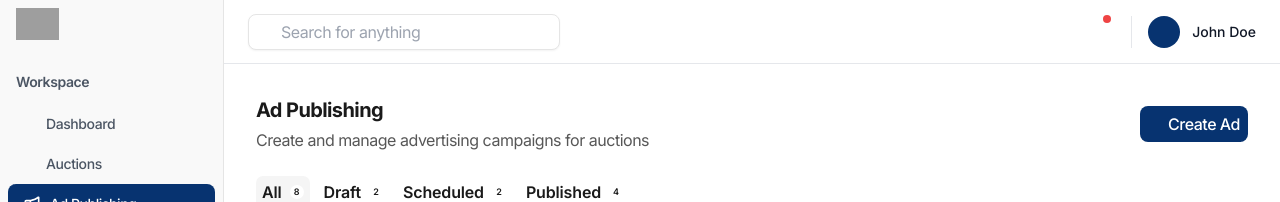
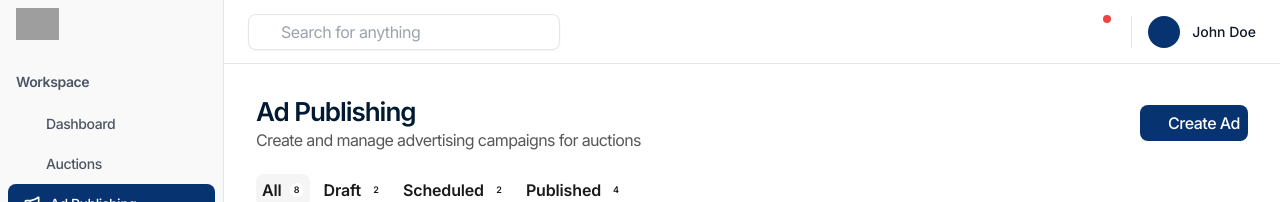
Before and after one commit to Ajaymanath6/cubictree, a React (Vite) app: page /#/ads in a window 1280 px wide. Shown: the top 202 px of the page. Built offline with nearby package versions, Linux system fonts and the light colour scheme; grey boxes are pictures that could not be loaded; some icons are missing.

Commit message:
feat: update icons (stack for assets, currency for revenue) and standardize typography across all pages

```diff
--- a/src/components/dashboard/TaskList.jsx
+++ b/src/components/dashboard/TaskList.jsx
@@ -5,7 +5,7 @@ import CheckboxCircleLineIcon from 'remixicon-react/CheckboxCircleLineIcon';
 import Notification4LineIcon from 'remixicon-react/Notification4LineIcon';
 import FullscreenLineIcon from 'remixicon-react/FullscreenLineIcon';
 import AuctionLineIcon from 'remixicon-react/AuctionLineIcon';
-import Building2LineIcon from 'remixicon-react/Building2LineIcon';
+import StackLineIcon from 'remixicon-react/StackLineIcon';
 
 /**
  * TaskList - Display a list of tasks or alerts
@@ -28,7 +28,7 @@ const TaskList = ({ title, items }) => {
     } else if (item.text.toLowerCase().includes('auction') || item.text.toLowerCase().includes('bid')) {
       return AuctionLineIcon;
     } else if (item.text.toLowerCase().includes('asset')) {
-      return Building2LineIcon;
+      return StackLineIcon;
     } else {
       return MegaphoneSVG;
     }
--- a/src/pages/AdPublishingPage.jsx
+++ b/src/pages/AdPublishingPage.jsx
@@ -39,11 +39,12 @@ const AdPublishingPage = () => {
           <h1
             className="font-bold"
             style={{
-              fontSize: '20px',
-              fontWeight: 700,
-              lineHeight: '28px',
-              letterSpacing: '-0.03em',
-              color: 'rgba(26, 26, 26, 1)'
+              fontFamily: 'Inter',
+              fontSize: '26px',
+              fontWeight: 600,
+              lineHeight: '1.2',
+              letterSpacing: '-0.04em',
+              color: '#001A31'
             }}
           >
             Ad Publishing
@@ -51,11 +52,12 @@ const AdPublishingPage = () => {
           <p
             className="mt-1"
             style={{
+              fontFamily: 'Inter',
               fontSize: '16px',
               fontWeight: 400,
-              lineHeight: '24px',
-              letterSpacing: '-0.03em',
-              color: 'rgba(87, 87, 87, 1)'
+              lineHeight: '1.2',
+              letterSpacing: '-0.04em',
+              color: '#575757'
             }}
           >
             Create and manage advertising campaigns for auctions
--- a/src/pages/AuctionsPage.jsx
+++ b/src/pages/AuctionsPage.jsx
@@ -77,11 +77,12 @@ const AuctionsPage = () => {
           <h1
             className="font-bold"
             style={{
-              fontSize: '20px',
-              fontWeight: 700,
-              lineHeight: '28px',
-              letterSpacing: '-0.03em',
-              color: 'rgba(26, 26, 26, 1)'
+              fontFamily: 'Inter',
+              fontSize: '26px',
+              fontWeight: 600,
+              lineHeight: '1.2',
+              letterSpacing: '-0.04em',
+              color: '#001A31'
             }}
           >
             Auctions
@@ -89,11 +90,12 @@ const AuctionsPage = () => {
           <p
             className="mt-1"
             style={{
+              fontFamily: 'Inter',
               fontSize: '16px',
               fontWeight: 400,
-              lineHeight: '24px',
-              letterSpacing: '-0.03em',
-              color: 'rgba(87, 87, 87, 1)'
+              lineHeight: '1.2',
+              letterSpacing: '-0.04em',
+              color: '#575757'
             }}
           >
             Manage and monitor all digital asset auctions
--- a/src/pages/DashboardPage.jsx
+++ b/src/pages/DashboardPage.jsx
@@ -6,6 +6,7 @@ import AuctionLineIcon from 'remixicon-react/AuctionLineIcon';
 import BroadcastLineIcon from 'remixicon-react/BroadcastLineIcon';
 import StackLineIcon from 'remixicon-react/StackLineIcon';
 import Building2LineIcon from 'remixicon-react/Building2LineIcon';
+import CurrencyLineIcon from 'remixicon-react/CurrencyLineIcon';
 import AlertLineIcon from 'remixicon-react/AlertLineIcon';
 import GroupLineIcon from 'remixicon-react/GroupLineIcon';
 
@@ -27,11 +28,12 @@ const DashboardPage = () => {
         <h1
           className="font-bold"
           style={{
-            fontSize: '20px',
-            fontWeight: 700,
-            lineHeight: '28px',
-            letterSpacing: '-0.03em',
-            color: 'rgba(26, 26, 26, 1)'
+            fontFamily: 'Inter',
+            fontSize: '26px',
+            fontWeight: 600,
+            lineHeight: '1.2',
+            letterSpacing: '-0.04em',
+            color: '#001A31'
           }}
         >
           Dashboard
@@ -39,11 +41,12 @@ const DashboardPage = () => {
         <p
           className="mt-1"
           style={{
+            fontFamily: 'Inter',
             fontSize: '16px',
             fontWeight: 400,
-            lineHeight: '24px',
-            letterSpacing: '-0.03em',
-            color: 'rgba(87, 87, 87, 1)'
+            lineHeight: '1.2',
+            letterSpacing: '-0.04em',
+            color: '#575757'
           }}
         >
           Welcome back! Here's an overview of your platform activity.
@@ -201,7 +204,7 @@ const DashboardPage = () => {
                   color: '#073370'
                 }}
               >
-                <Building2LineIcon style={{ width: '20px', height: '20px' }} />
+                <CurrencyLineIcon style={{ width: '20px', height: '20px' }} />
               </div>
               <p
                 style={{
```
